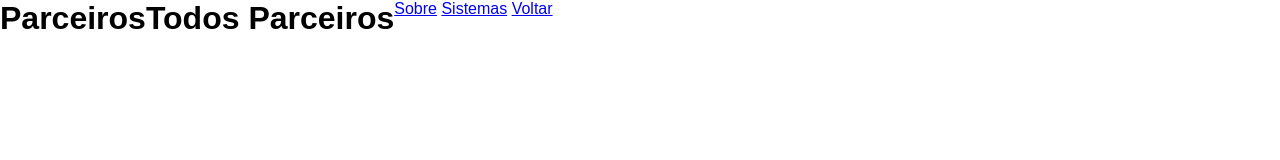
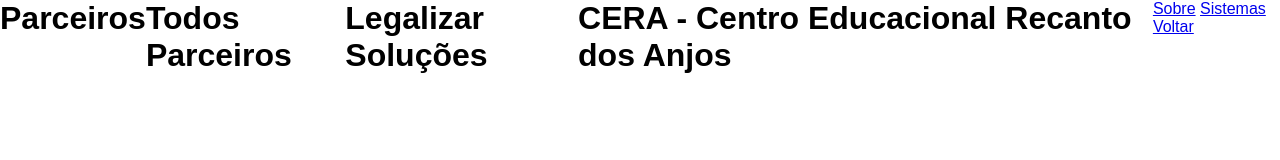
Before and after one commit to phsystem/ph, a plain HTML site: page parceiros.html in a window 1280 px wide. Drawn offline with Linux system fonts and the light colour scheme.

Commit message:
Update parceiros.html

```diff
--- a/parceiros.html
+++ b/parceiros.html
@@ -9,7 +9,15 @@
 <body>
     <div class="container">
         <h1>Parceiros</h1>
+        <div>
       <h1>Todos Parceiros</h1>
+        </div>
+        <div>
+      <h1>Legalizar Soluções</h1>
+        </div>
+        <div>
+      <h1>CERA - Centro Educacional Recanto dos Anjos</h1>
+        </div>
         <div>
       <a href="sobre.html">Sobre</a>
       <a href="sistema.html">Sistemas</a>
```
